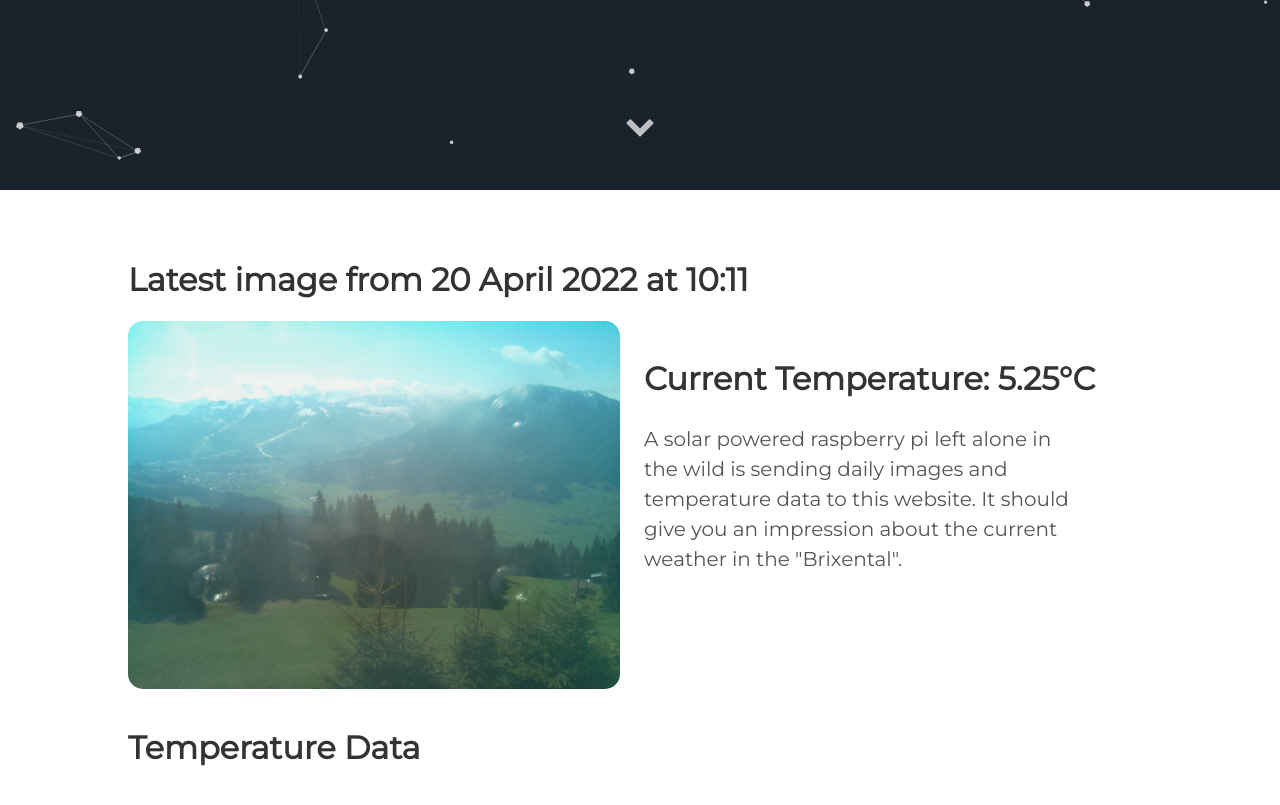
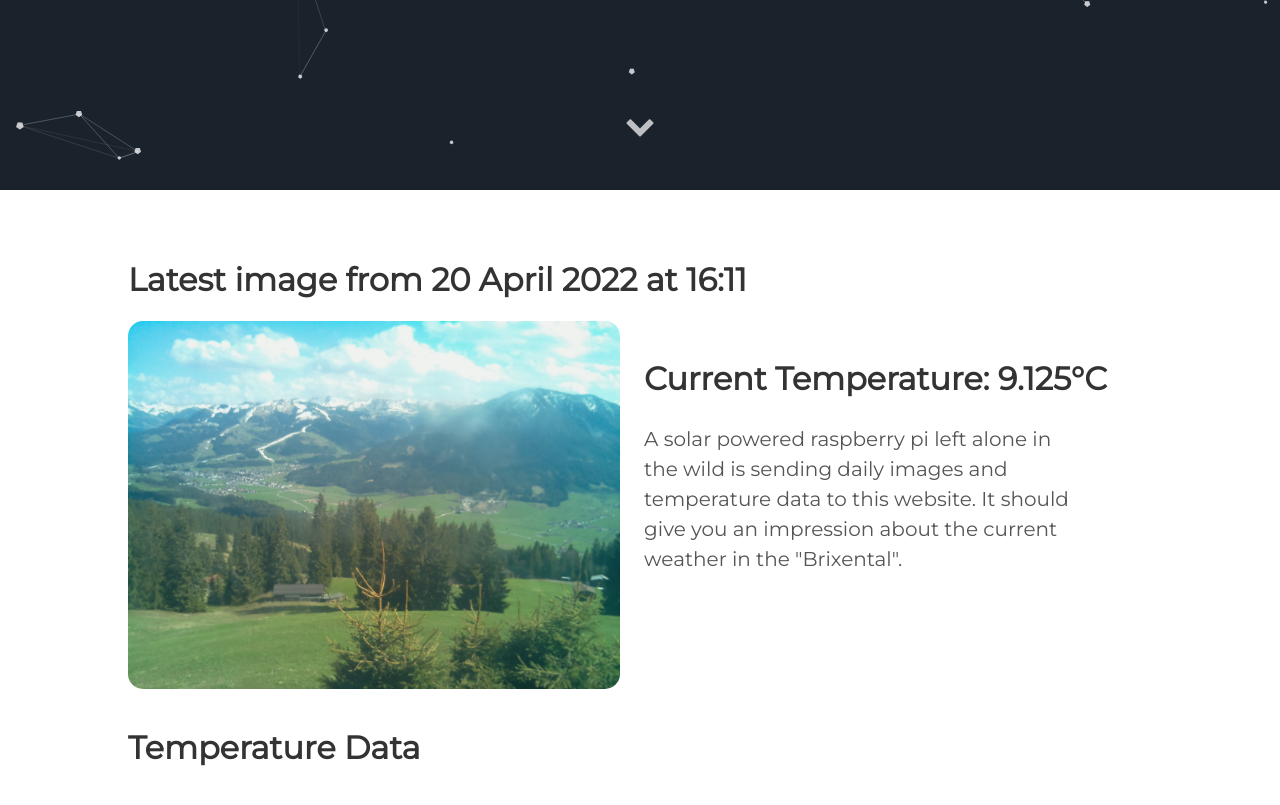
Before and after one commit to vektorious/vektorious.github.io, a Jekyll site: the page built from resources/huette.md, in a window 1280 px wide and 900 px high, scrolled down 710 px. Shown: the top 805 px of the window. Built offline with Jekyll 4.4.1, drawn with Linux system fonts in a browser that asks for light colours.

Commit message:
I'm a bot beep boop

```diff
--- a/resources/huette.md
+++ b/resources/huette.md
@@ -6,13 +6,13 @@ image: '/assets/img/'
 description: 'Live image from the Austrian alps'
 twitter_text: ' '
 ---
-## Latest image from 20 April 2022 at 10:11
+## Latest image from 20 April 2022 at 16:11
 <div class="huette">
   <div class="huette-image">
     <img src="{{ "/assets/img/huette.jpg" | prepend: site.baseurl }}">
   </div>
   <div class="huette-text">
-        <h2>Current Temperature: 5.25°C</h2>
+        <h2>Current Temperature: 9.125°C</h2>
         <p>A solar powered raspberry pi left alone in the wild is sending daily images and temperature data to this website. It should give you an impression about the current weather in the "Brixental".</p>
 
   </div>
```
Also changed, not shown: rpi-script/2022-04-20_160944.txt (renamed from rpi-script/2022-04-20_100944.txt, +5 -5 lines), rpi-script/huette.md (+2 -2 lines), assets/img/huette.jpg, assets/img/temp_plot.png, rpi-script/temp_plot.png, 1 other file.
